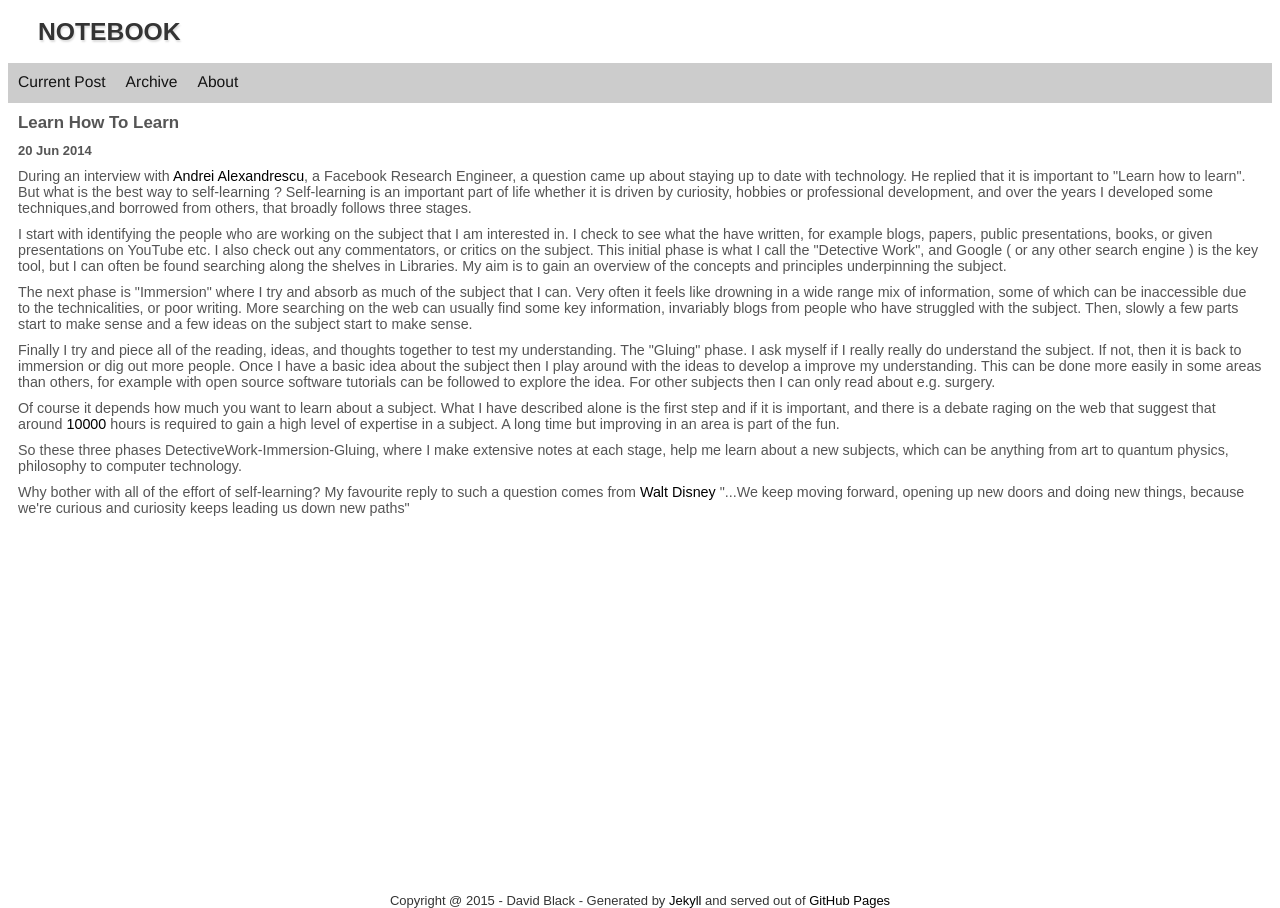
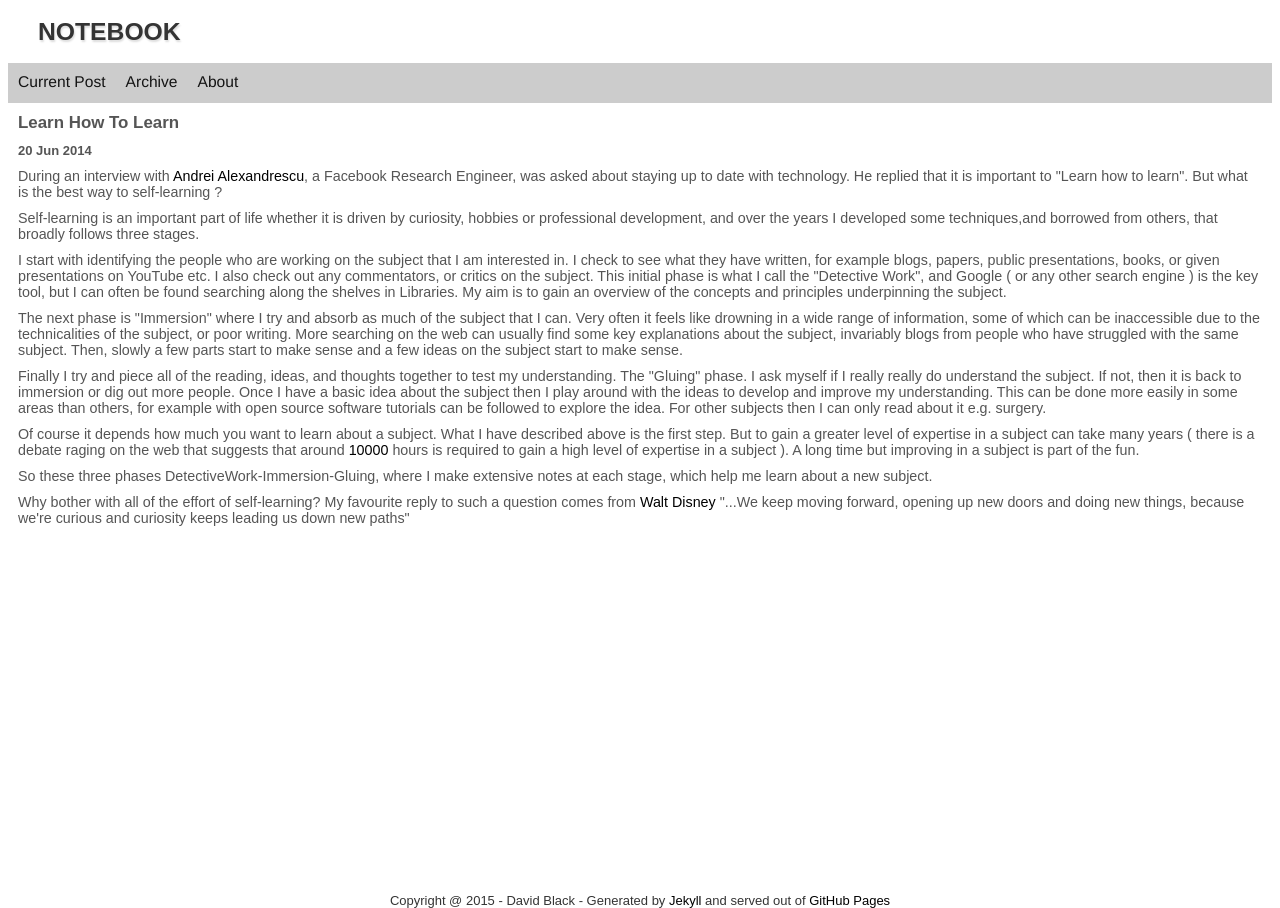
Before and after one commit to dtinblack/dtinblack.github.io, a Jekyll site: the page built from _posts/2014-06-20-archived.html, in a window 1280 px wide. Built offline with Jekyll 4.4.1, drawn with Linux system fonts in a browser that asks for light colours.

Commit message:
new post 3 July 2015

```diff
--- a/_posts/2014-06-20-archived.html
+++ b/_posts/2014-06-20-archived.html
@@ -6,40 +6,46 @@ description: Tips on self-learning.
 
 <p>During an interview with
 <a href="http://www.cprogramdevelop.com/1146132/" target="_blank">Andrei Alexandrescu</a>, a Facebook Research
-Engineer, a question came up about staying up to date with technology. He replied that it is important
-to &#34Learn how to learn&#34.  But what is the best way to self-learning ? Self-learning is an important
+Engineer, was asked about staying up to date with technology. He replied that it is important
+to &#34Learn how to learn&#34.  But what is the best way to self-learning ?
+</p>
+
+<p>
+Self-learning is an important
 part of life whether it is driven by curiosity, hobbies or professional development, and over the
-years I developed some techniques,and borrowed from others, that broadly follows three stages.</p>
+years I developed some techniques,and borrowed from others, that broadly follows three stages.
+</p>
 
 <p>I start with identifying the people who are working on the subject that I am interested in.
-I check to see what the have written, for example blogs, papers, public presentations, books,
+I check to see what they have written, for example blogs, papers, public presentations, books,
 or given presentations on YouTube etc.  I also check out any commentators, or critics on the
 subject. This initial phase is what I call the &#34Detective Work&#34, and Google ( or any other search engine )
 is the key tool, but I can often be found searching along the shelves in Libraries.  My aim is to gain an
 overview of the concepts and principles underpinning the subject.</p>
 
 <p>The next phase is &#34Immersion&#34 where I try and absorb as much of the subject that I can. Very often it feels
-like drowning in a wide range mix of information, some of which can be inaccessible due to the technicalities,
-or poor writing. More searching on the web can usually find some key information, invariably blogs from
-people who have struggled with the subject. Then, slowly a few parts start to make sense and a few ideas
+like drowning in a wide range of information, some of which can be inaccessible due to the technicalities of
+the subject,
+or poor writing. More searching on the web can usually find some key explanations about the subject, invariably blogs from
+people who have struggled with the same subject. Then, slowly a few parts start to make sense and a few ideas
 on the subject start to make sense.</p>
 
 <p>Finally I try and piece all of the reading, ideas, and thoughts together to test my understanding. The
 &#34Gluing&#34 phase. I ask myself if I really really do understand the subject. If not,
 then it is back to immersion or dig out more people. Once I have a basic idea about the subject
-then I play around with the ideas to develop a improve my understanding. This can be done more easily
+then I play around with the ideas to develop and improve my understanding. This can be done more easily
 in some areas than others, for example with open source software tutorials can be followed to explore
-the idea. For other subjects then I can only read about e.g. surgery.</p>
+the idea. For other subjects then I can only read about it e.g. surgery.</p>
 
-<p>Of course it depends how much you want to learn about a subject. What I have described alone is the
-first step and if it is important, and there is a debate raging on the web that suggest that around
+<p>Of course it depends how much you want to learn about a subject. What I have described above is the
+first step.  But to gain a greater level of expertise in a subject can take many years
+( there is a debate raging on the web that suggests that around
 <a href="http://www.raspihub.com/go/a26f4163e4850beba32c9611ba59714034b57a8b8faf47820ff9380efc77b07b" target="_blank"
->10000</a> hours is required to gain a high level of expertise in a subject. A long time but improving in
-an area is part of the fun.</p>
+>10000</a> hours is required to gain a high level of expertise in a subject ). A long time but improving in
+a subject is part of the fun.</p>
 
 <p>So these three phases DetectiveWork-Immersion-Gluing, where I make extensive notes at each stage,
-help me learn about a new subjects, which can be anything from art to quantum physics, philosophy
-to computer technology.</p>
+which help me learn about a new subject.</p>
 
 <p>Why bother with all of the effort of self-learning? My favourite reply to such a question comes
 from <a href="http://en.wikiquote.org/wiki/Walt_Disney" target="_blank">Walt Disney</a> &#34...We keep moving
```
Also changed, not shown: _posts/2015-07-03-current.html (added, +74 -0 lines), _posts/2015-06-19-archived.html (renamed from _posts/2015-06-19-current.html).
